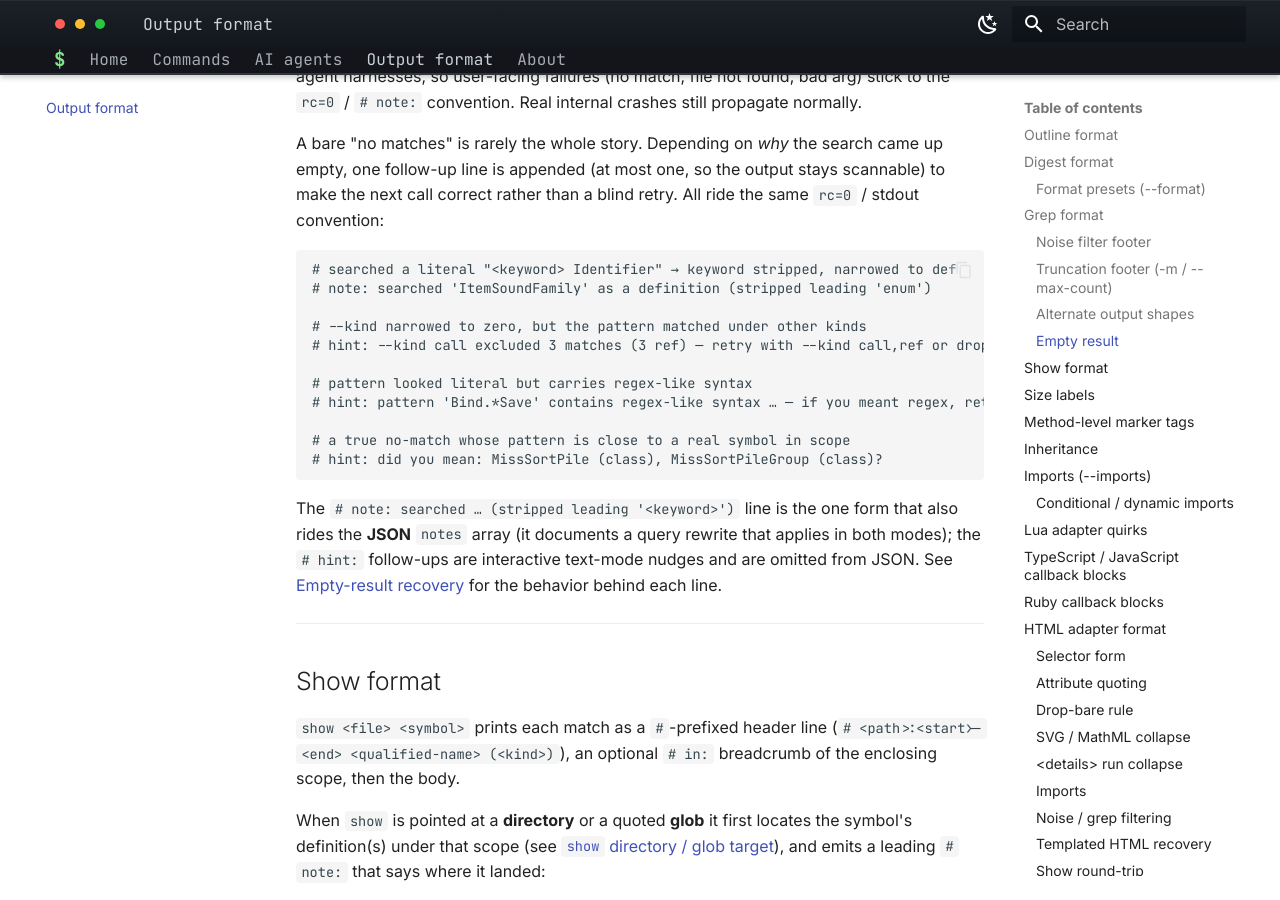
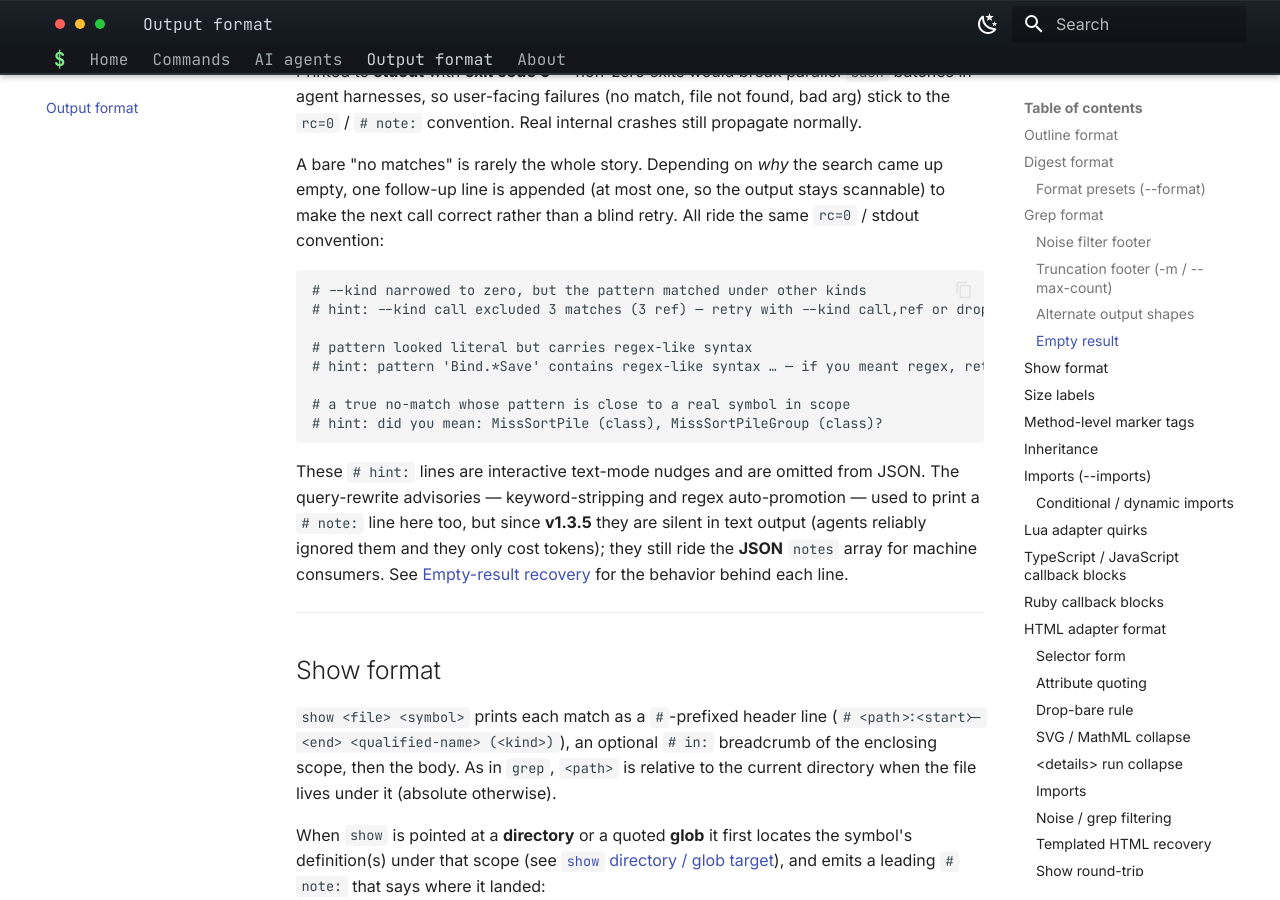
Before and after one commit to ast-outline/ast-outline.github.io, an MkDocs documentation site: the page built from docs/output-format.md, in a window 1280 px wide and 900 px high, scrolled down 4808 px. Built offline with MkDocs 1.6.1 and Material for MkDocs 9.7.7, drawn with Linux system fonts in a browser that asks for light colours; some of the changed text lies outside the part shown.

Commit message:
Document v1.3.5: grep auto-recognition notes moved to JSON-only; relative paths in grep/show/outline

````diff
--- a/docs/commands.md
+++ b/docs/commands.md
@@ -378,10 +378,12 @@ counts and file lists exclude docstring noise:
 ### Regex auto-detect
 
 Patterns containing unambiguous regex syntax (`\|`, `\d`, `\w`, `\s`,
-`\b`, `(?:`, bare `|`) auto-promote to regex with a `# note:`
-documenting the promotion. `\|` is normalized to `|` before compile
-(BRE → ERE — Python's `re` reads `\|` as a literal pipe, opposite of
-grep). Ambiguous metachars (`.`, `*`, `+`, `?`, `[`, `^`, `$`) never
+`\b`, `(?:`, bare `|`) auto-promote to regex. `\|` is normalized to `|`
+before compile (BRE → ERE — Python's `re` reads `\|` as a literal pipe,
+opposite of grep). The promotion is silent in text output (since
+**v1.3.5** — agents reliably ignored the advisory and it only cost
+tokens); it is recorded in the `--json` `notes` array for machine
+consumers. Ambiguous metachars (`.`, `*`, `+`, `?`, `[`, `^`, `$`) never
 auto-promote — they have legitimate literal interpretations in code
 — but emit a `# hint:` on zero matches suggesting `--regex`.
 
@@ -406,8 +408,11 @@ to `def`:
 
 ```bash
 ast-outline grep "enum ItemSoundFamily" src/   # ≡ grep ItemSoundFamily --kind def
-# note: searched 'ItemSoundFamily' as a definition (stripped leading 'enum')
 ```
+
+The rewrite is silent in text output (since **v1.3.5** — the advisory
+was token noise agents ignored); it rides the `--json` `notes` array so
+machine consumers still see which identifier was searched.
 
 The recognized keywords are owned by each language adapter
 (`class` / `struct` / `enum` / `interface` / `trait` / `record` /
--- a/docs/output-format.md
+++ b/docs/output-format.md
@@ -167,7 +167,7 @@ Anatomy:
 
 | Element | Meaning |
 | --- | --- |
-| `# <path> (<N> match[es])` | File header. One per file with at least one match. Singular `match` for `N=1`. |
+| `# <path> (<N> match[es])` | File header. One per file with at least one match. Singular `match` for `N=1`. `<path>` is shown relative to the current directory when the file lives under it (absolute otherwise, so it stays resolvable) — the absolute prefix isn't repeated on every file. |
 | `## imports` | Section header. Emitted only when imports contain a match. |
 | `## matches` | Section header. Emitted only when non-import code contains a match. |
 | `class …  L<a>-<b>` / `def …  L<a>-<b>` | Scope frame. Mirrors `outline` indentation — the enclosing class / function chain is reconstructed from the AST so the agent reads which class / method a match lives in without re-opening the file. |
@@ -241,9 +241,6 @@ the output stays scannable) to make the next call correct rather than
 a blind retry. All ride the same `rc=0` / stdout convention:
 
 ```text
-# searched a literal "<keyword> Identifier" → keyword stripped, narrowed to def
-# note: searched 'ItemSoundFamily' as a definition (stripped leading 'enum')
-
 # --kind narrowed to zero, but the pattern matched under other kinds
 # hint: --kind call excluded 3 matches (3 ref) — retry with --kind call,ref or drop --kind
 
@@ -254,10 +251,12 @@ a blind retry. All ride the same `rc=0` / stdout convention:
 # hint: did you mean: MissSortPile (class), MissSortPileGroup (class)?
 ```
 
-The `# note: searched … (stripped leading '<keyword>')` line is the one
-form that also rides the **JSON** `notes` array (it documents a query
-rewrite that applies in both modes); the `# hint:` follow-ups are
-interactive text-mode nudges and are omitted from JSON. See
+These `# hint:` lines are interactive text-mode nudges and are omitted
+from JSON. The query-rewrite advisories — keyword-stripping and regex
+auto-promotion — used to print a `# note:` line here too, but since
+**v1.3.5** they are silent in text output (agents reliably ignored them
+and they only cost tokens); they still ride the **JSON** `notes` array
+for machine consumers. See
 [Empty-result recovery](commands.md#empty-result-recovery) for the
 behavior behind each line.
 
@@ -267,7 +266,9 @@ behavior behind each line.
 
 `show <file> <symbol>` prints each match as a `#`-prefixed header line
 (`# <path>:<start>-<end>  <qualified-name>  (<kind>)`), an optional
-`# in:` breadcrumb of the enclosing scope, then the body.
+`# in:` breadcrumb of the enclosing scope, then the body. As in `grep`,
+`<path>` is relative to the current directory when the file lives under
+it (absolute otherwise).
 
 When `show` is pointed at a **directory** or a quoted **glob** it first
 locates the symbol's definition(s) under that scope (see
````
Also changed, not shown: docs/history.md (+1 -0 lines).
